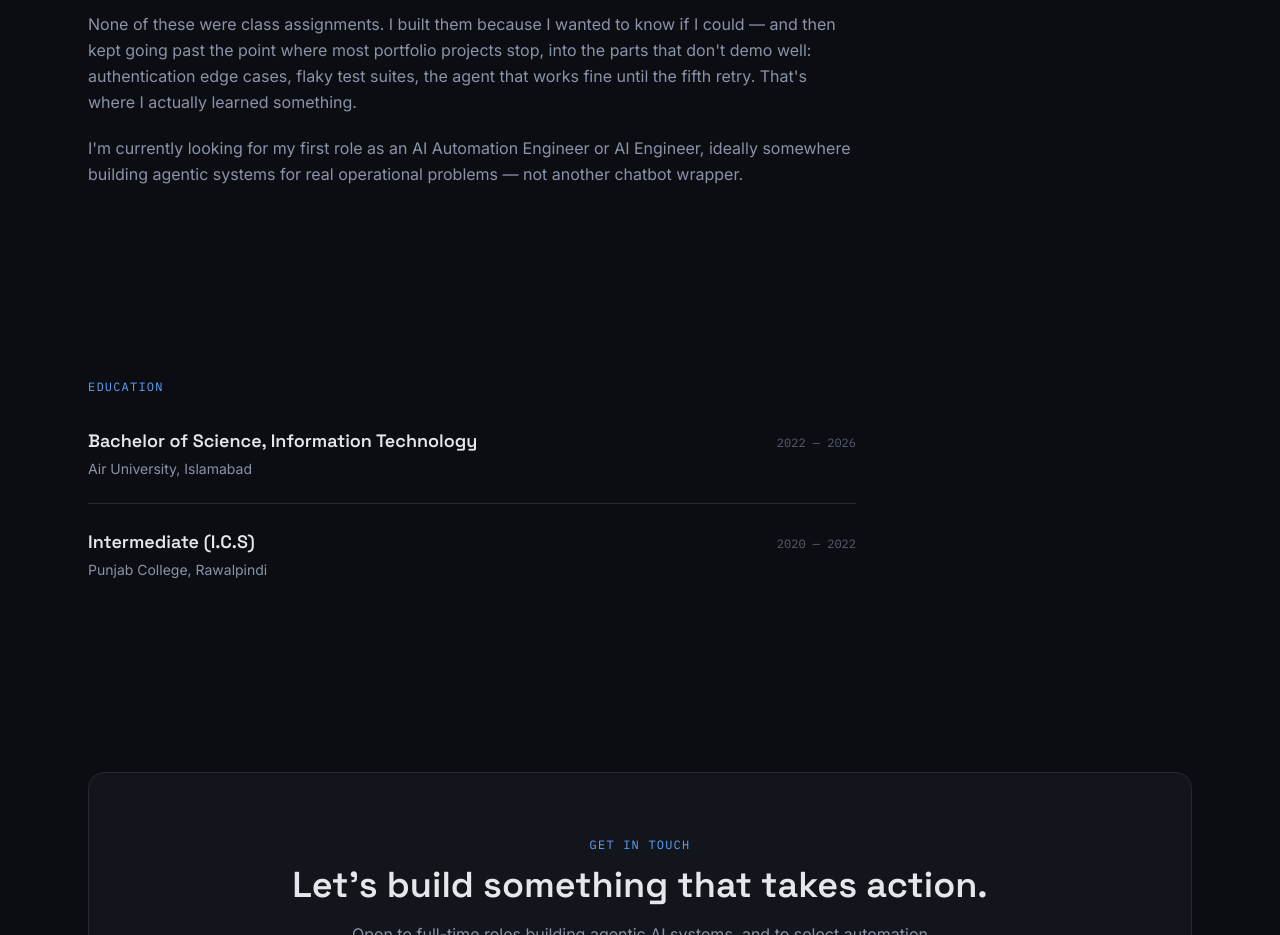
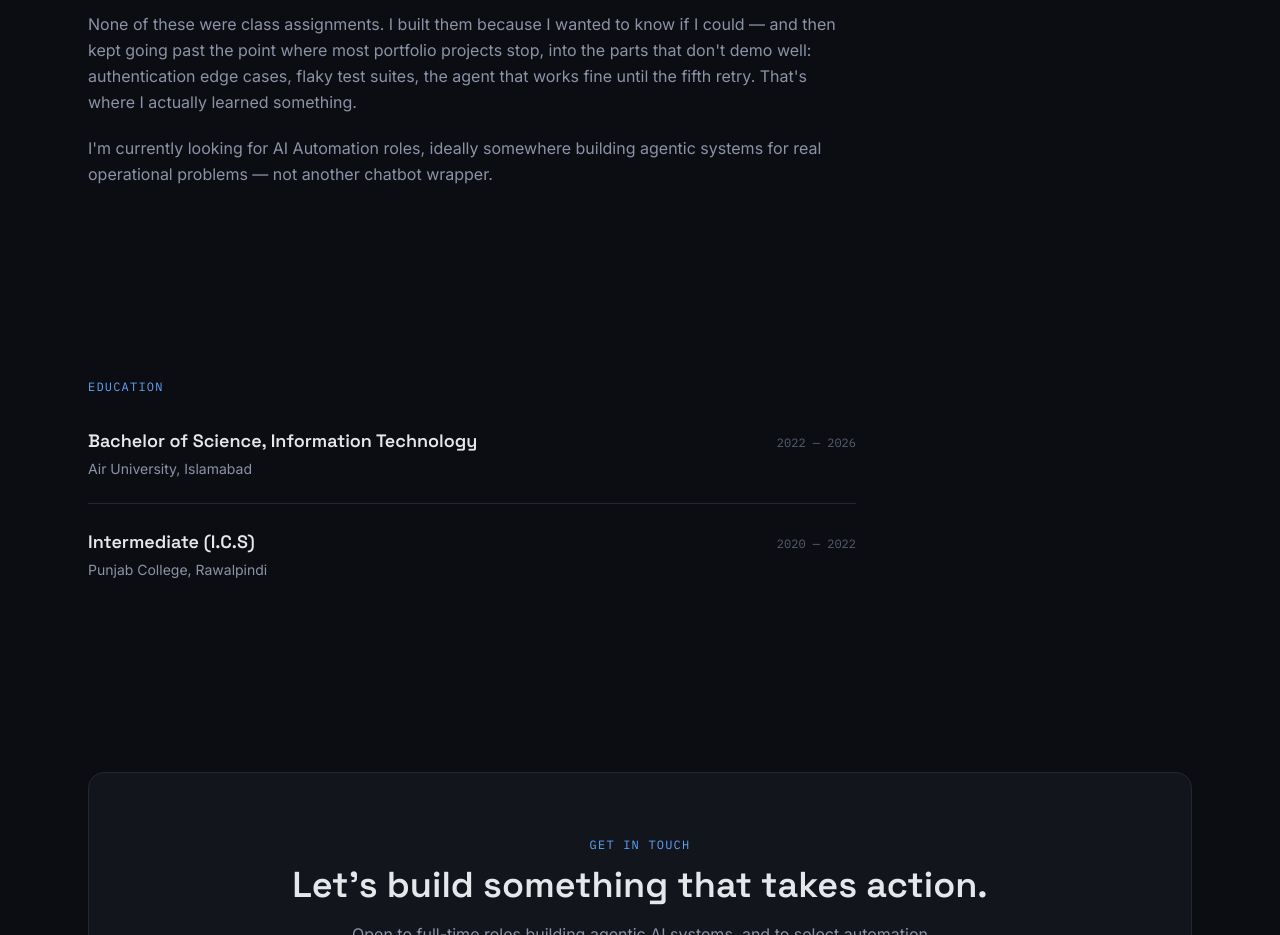
Before and after one commit to Muhammad-Aashir-web/Aashir-Portfolio, a Next.js app: page / in a window 1280 px wide. Shown: the part 2620-3555 px from the top of the page. Built offline with nearby package versions, Linux system fonts and the light colour scheme.

Commit message:
content : fixed the contact section a bit

```diff
--- a/src/components/sections/About.tsx
+++ b/src/components/sections/About.tsx
@@ -29,8 +29,7 @@ export default function About() {
             That&apos;s where I actually learned something.
           </p>
           <p>
-            I&apos;m currently looking for my first role as an AI Automation
-            Engineer or AI Engineer, ideally somewhere building agentic
+            I&apos;m currently looking for AI Automation roles, ideally somewhere building agentic
             systems for real operational problems — not another chatbot
             wrapper.
           </p>
```
